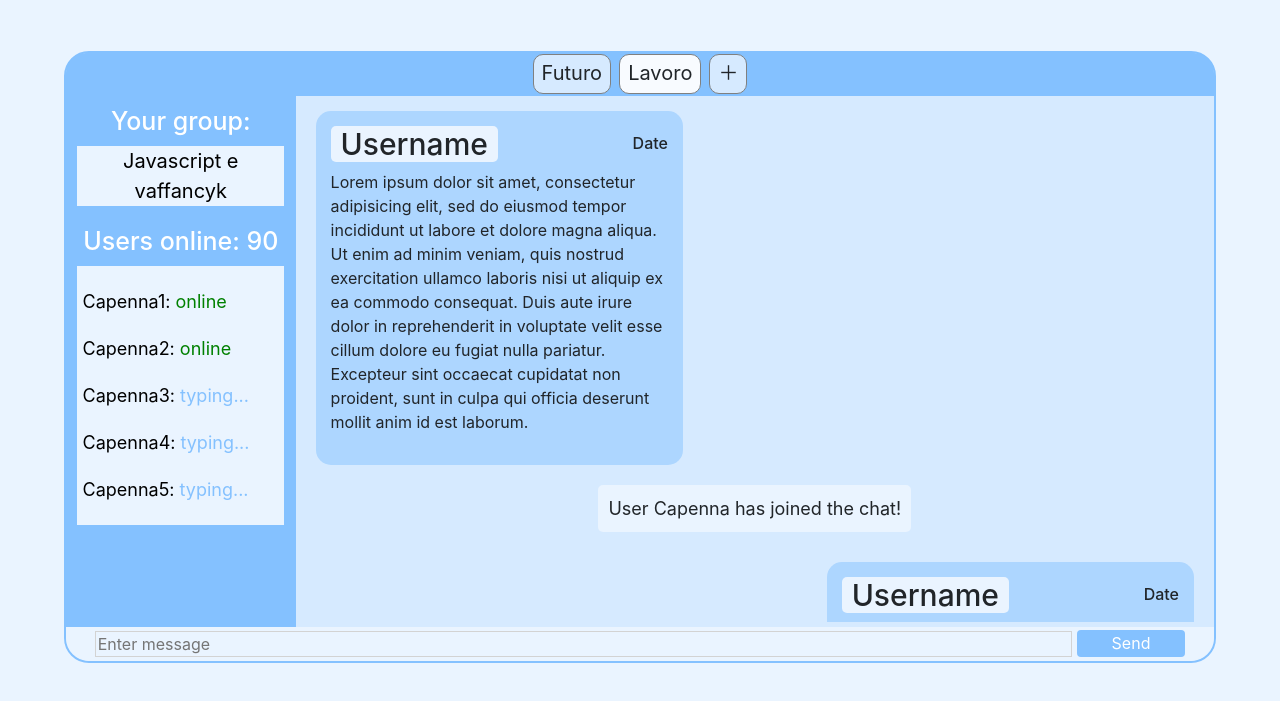
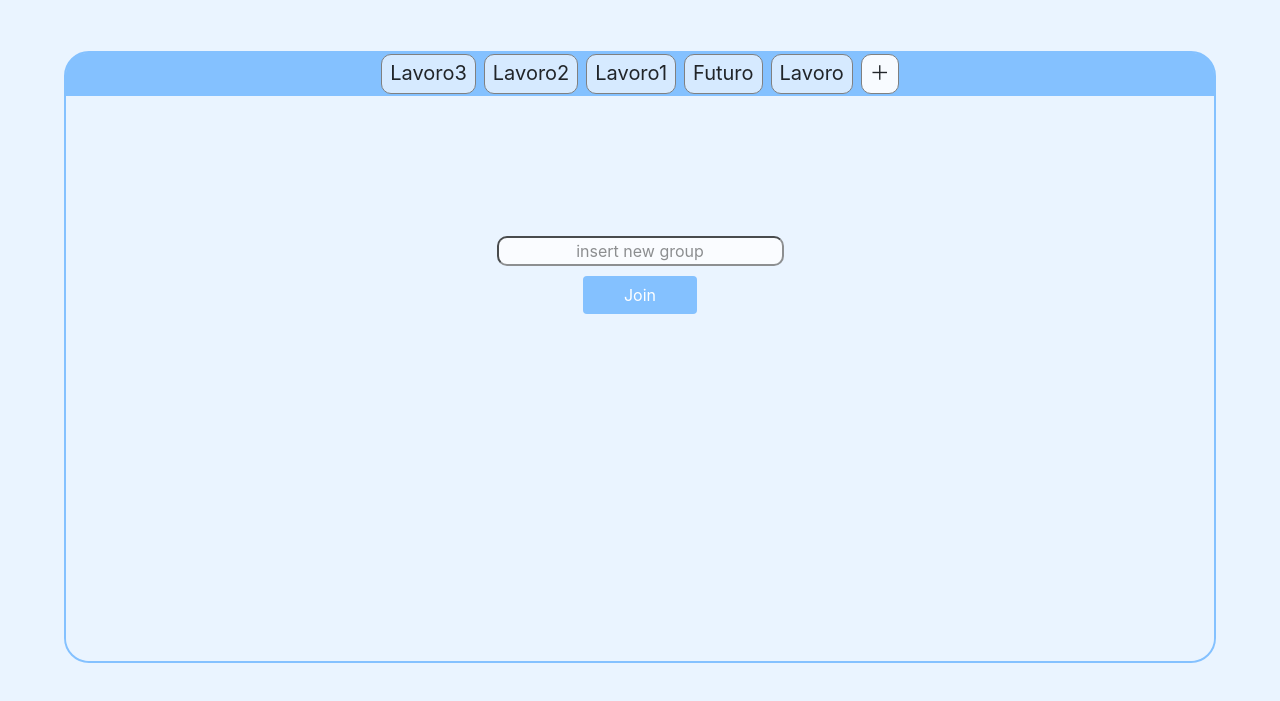
Before and after one commit to Ultimatium98/chatApp, a website: page public/chat.html in a window 1280 px wide. Shown: the part 83-784 px from the top of the page. Drawn offline with nearby package versions, Linux system fonts and the light colour scheme.

Commit message:
init manipulation

```diff
--- a/public/chat.html
+++ b/public/chat.html
@@ -25,12 +25,12 @@
         <div class="group-list">
           <ul>
             <li>
-              <div class="_add arg">
+              <div class="_add arg active">
                 <p> 	&#65291; </p>
               </div>
             </li>
             <li>
-              <div class="Lavoro arg active">
+              <div class="Lavoro arg">
                 <p>Lavoro</p>
               </div>
             </li>
@@ -42,7 +42,7 @@
           </ul>
         </div>
         <div class="block-container">
-          <div class="_add arg-container">
+          <div class="_add arg-container active">
             <div class="form-group">
               <form class="form">
                 <input id="new-group" type="text" name="group" value="" placeholder="insert new group">
@@ -51,7 +51,7 @@
             </div>
           </div>
           <!-- inizio chat -->
-          <div class="Lavoro arg-container active">
+          <div class="Lavoro arg-container">
             <div class="chat-wrapper">
               <div class="list-users">
                 <div class="group-info">
@@ -107,9 +107,10 @@
         </div>
       </div>
     </div>
-
+    <script src="https://code.jquery.com/jquery-3.5.1.min.js" integrity="sha256-9/aliU8dGd2tb6OSsuzixeV4y/faTqgFtohetphbbj0=" crossorigin="anonymous"></script>
     <script src="https://code.jquery.com/jquery-3.4.1.slim.min.js" integrity="sha384-J6qa4849blE2+poT4WnyKhv5vZF5SrPo0iEjwBvKU7imGFAV0wwj1yYfoRSJoZ+n" crossorigin="anonymous"></script>
     <script src="https://cdn.jsdelivr.net/npm/popper.js@1.16.0/dist/umd/popper.min.js" integrity="sha384-Q6E9RHvbIyZFJoft+2mJbHaEWldlvI9IOYy5n3zV9zzTtmI3UksdQRVvoxMfooAo" crossorigin="anonymous"></script>
     <script src="https://stackpath.bootstrapcdn.com/bootstrap/4.4.1/js/bootstrap.min.js" integrity="sha384-wfSDF2E50Y2D1uUdj0O3uMBJnjuUD4Ih7YwaYd1iqfktj0Uod8GCExl3Og8ifwB6" crossorigin="anonymous"></script>
+    <script type="module" src="js/main.js"></script>
   </body>
 </html>
--- a/public/css/chat.css
+++ b/public/css/chat.css
@@ -264,6 +264,7 @@ header .logout button:hover {
 
 .chat-wrapper .chat .chat-msg {
   background-color: #add6ff;
+  min-width: 30%;
   max-width: 40%;
   margin: 10px 0 10px 20px;
   padding: 15px;
--- /dev/null
+++ b/public/js/dom.js
@@ -0,0 +1,95 @@
+export function outputMsg(data){
+  let selector = "."+data.arg+".arg-container .chat-wrapper .chat";
+  const chat = document.querySelector(selector);
+  if(data.type === "info"){
+    const msgInfo = document.createElement("div");
+    msgInfo.classList.add("chat-msg-info");
+    msgInfo.innerHTML = `<p>${data.text}</p>`;
+    chat.appendChild(msgInfo);
+  }
+  else{
+    const msg = document.createElement("div");
+    msg.classList.add("chat-msg");
+    if(data.type === "sent"){
+      msg.classList.add("user");
+    }
+    msg.innerHTML = `<div class="chat-msg-header">
+      <h1>${data.user}</h1>
+      <h6>${data.date}</h6>
+    </div>
+    <div class="chat-msg-body">
+      <p>${data.text}</p>
+    </div>`;
+    chat.appendChild(msg);
+  }
+}
+
+export function display(arg){
+  let activeBlk = $(".arg-container.active");
+  let activeBtn = $(".arg.active");
+  activeBlk.removeClass("active");
+  activeBtn.removeClass("active");
+  let selectorBlk = "."+arg+".arg-container";
+  let selectorBtn = "."+arg+".arg";
+  let newActiveBlk = $(selectorBlk);
+  let newActiveBtn = $(selectorBtn);
+  newActiveBlk.addClass("active");
+  newActiveBtn.addClass("active");
+}
+export function addGroup(arg, data){
+  createArg(arg, data);
+  const ul = document.querySelector(".chat-container .group-list ul");
+  const newArg = document.createElement("li");
+  newArg.innerHTML = `<div class="${arg} arg">
+    <p>${arg}</p>
+  </div>`;
+  newArg.addEventListener("click", function(){
+    display(arg);
+  })
+  ul.append(newArg);
+}
+
+function createArg(arg, data){
+  const father = document.querySelector('.block-container');
+  const newArg = document.createElement("div");
+  newArg.classList.add(arg);
+  newArg.classList.add("arg-container");
+  father.appendChild(newArg);
+
+  const wrapper = document.createElement("div");
+  wrapper.classList.add("chat-wrapper");
+  newArg.appendChild(wrapper);
+
+  // lista
+  const listUsers = document.createElement("div");
+  listUsers.classList.add("list-users");
+  const groupInfo = document.createElement("div");
+  groupInfo.classList.add("group-info");
+  groupInfo.innerHTML = `<h1>Your Group:</h1><p>${data.group}</p>`;
+  listUsers.appendChild(groupInfo);
+  const usersOn = document.createElement("div");
+  usersOn.classList.add("users-on");
+  usersOn.innerHTML = `<h1>Users online: Num</h1><ul></ul>`;
+  // if(data users != 0 )...
+    // get ul
+    // for each user
+    // ul append users
+  listUsers.appendChild(usersOn);
+  wrapper.appendChild(listUsers);
+  // Chat
+
+  const chat = document.createElement("div");
+  chat.classList.add("chat");
+  wrapper.appendChild(chat);
+
+  // input
+  const sendMsg = document.createElement("div");
+  sendMsg.classList.add("send-msg");
+  const form = document.createElement("form");
+  form.classList.add("form-msg");
+  form.innerHTML = `
+  <input class="msg-text" type="text" name="msg" value="" placeholder="Enter message">
+  <input class=" btn msg-btn" type="submit" name="msg-btn" value="Send">`;
+  sendMsg.appendChild(form);
+  newArg.appendChild(sendMsg);
+}
--- /dev/null
+++ b/public/js/main.js
@@ -0,0 +1,89 @@
+import * as dom from './dom.js';
+
+
+let data = {
+  group: "Lavoro1"
+};
+let data2 = {
+  group: "Lavoro2"
+};
+let data3 = {
+  group: "Lavoro3"
+};
+// dom.createArg("Lavoro2", data);
+// dom.display("Lavoro2");
+
+dom.addGroup("Lavoro1", data);
+dom.addGroup("Lavoro2", data2);
+dom.addGroup("Lavoro3", data3);
+let addGroupBtn = document.querySelector("._add");
+addGroupBtn.addEventListener("click", function(){
+  dom.display("_add");
+});
+
+let data11 = {
+  arg: "Lavoro1",
+  type: "sent",
+  user: "capenna",
+  date: "13/04/2020",
+  text: "messaggio prova Lavoro1"
+};
+let data12 = {
+  arg: "Lavoro1",
+  type: "rec",
+  user: "capenna2",
+  date: "13/04/2020",
+  text: "messaggio prova Lavoro1"
+};
+let data13 = {
+  arg: "Lavoro1",
+  type: "info",
+  text: "messaggio prova info Lavoro1"
+};
+let data21 = {
+  arg: "Lavoro2",
+  type: "sent",
+  user: "capenna",
+  date: "13/04/2020",
+  text: "messaggio prova Lavoro2"
+};
+let data22 = {
+  arg: "Lavoro2",
+  type: "rec",
+  user: "capenna2",
+  date: "13/04/2020",
+  text: "messaggio prova Lavoro2"
+};
+let data23 = {
+  arg: "Lavoro2",
+  type: "info",
+  text: "messaggio prova info Lavoro2"
+};
+let data31 = {
+  arg: "Lavoro3",
+  type: "sent",
+  user: "capenna",
+  date: "13/04/2020",
+  text: "messaggio prova Lavoro3"
+};
+let data32 = {
+  arg: "Lavoro3",
+  type: "rec",
+  user: "capenna2",
+  date: "13/04/2020",
+  text: "messaggio prova Lavoro3"
+};
+let data33 = {
+  arg: "Lavoro3",
+  type: "info",
+  text: "messaggio prova info Lavoro3"
+};
+dom.outputMsg(data11);
+dom.outputMsg(data12);
+dom.outputMsg(data13);
+dom.outputMsg(data21);
+dom.outputMsg(data22);
+dom.outputMsg(data23);
+dom.outputMsg(data31);
+dom.outputMsg(data32);
+dom.outputMsg(data33);
```
